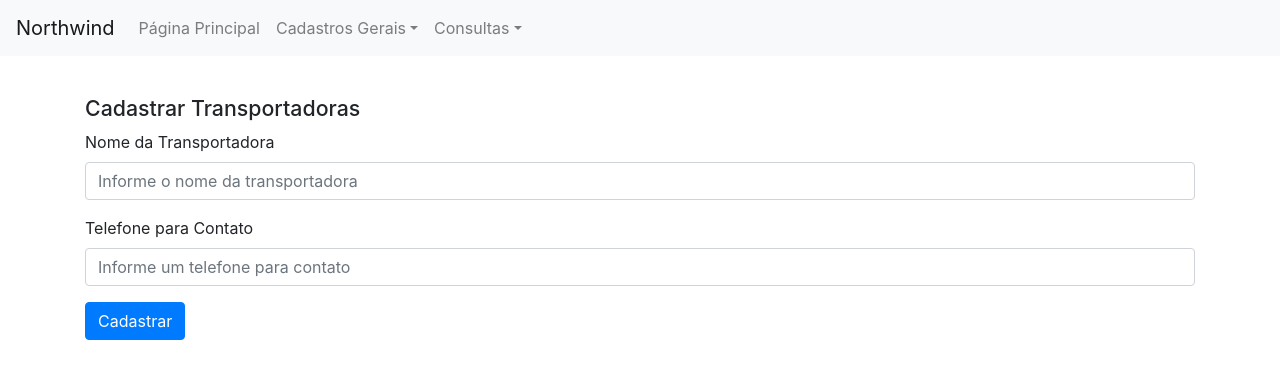
After one commit to EmilyFitzlaff/Desenvolvimento_WEB, a PHP site: page /cadastrar_transportadora.php in a window 1280 px wide. The commit adds this page. Shown: the top 379 px of the page. Run offline with PHP 8.4, Linux system fonts and the light colour scheme; data comes from the database, SQL or seed files in the repository; some libraries are stand-ins or nearby versions.

Commit message:
Realizado a configuração para cadastrado

```diff
--- /dev/null
+++ b/Trabalho Final/cadastrar_transportadora.php
@@ -0,0 +1,45 @@
+<?php
+    $title = "Cadastrar Transportadora";
+
+    require_once ('config/parameters.php');
+    require_once INCLUDES."/header.php";
+    require_once INCLUDES."/menu.php";
+    require_once CONFIG."/connection.php";
+    require_once CLASSE."/class_transportadora.php";
+    require_once CONFIG."/functions.php";
+
+    ListarTransportadoras();
+?>
+<div class="container">
+    <h1 class="titulo-principal">Cadastrar Transportadoras</h1>
+    <form method="POST">
+        <div class="form-group">
+            <label for="descricaoTransportadora">Nome da Transportadora</label>
+            <input type="text"
+                   class="form-control"
+                   id="descricaoTransportadora"
+                   placeholder="Informe o nome da transportadora" name="descricaoTransportadora"
+                   <?php
+                        if (isset($_GET['acao']) && $_GET['acao'] == 'alterar') {
+                            echo "value=";
+                    }
+                    ?>
+                    required>
+        </div>
+        <div class="form-group">
+            <label for="telefoneTransportadora">Telefone para Contato</label>
+            <input type="phone" class="form-control" id="telefoneTransportadora" placeholder="Informe um telefone para contato" name="telefoneTransportadora" required>
+        </div>
+        <button type="submit" class="btn btn-primary">Cadastrar</button>
+    </form>
+    <?php
+        if(isset($_POST['descricaoTransportadora']) && isset($_POST['telefoneTransportadora'])) {
+            $transportadora = new Transportadora;
+            $transportadora->CadastrarTransportadora($_POST['descricaoTransportadora'], $_POST['telefoneTransportadora']);
+
+            echo '<div class="alert alert-success" role="alert">
+                    Transportadora cadastrada com sucesso!
+                </div>';
+        }
+    ?>
+</div>
--- a/Trabalho Final/config/functions.php
+++ b/Trabalho Final/config/functions.php
@@ -8,4 +8,12 @@ function getMaxID($id_coluna, $nome_tabela) {
     return $max['max'];
 }
 
+function DeletarRegistro ($codigoRegistro, $nomeTabela, $colunaBD) {
+    $stmt = Conectar()->prepare("DELETE FROM " . $nomeTabela . "
+    WHERE " . $colunaBD . " = " . $codigoRegistro);
+
+    $stmt->execute();
+    header('location: transportadora.php');
+}
+
 ?>
--- a/Trabalho Final/config/parameters.php
+++ b/Trabalho Final/config/parameters.php
@@ -5,4 +5,5 @@
     define("INCLUDES",   dirname(__DIR__) ."/includes/");
     define("CLASSE",     dirname(__DIR__) ."/class/");
     define("BD",         dirname(__DIR__) ."/bd/");
+    define("CADASTROS",  dirname(__DIR__) ."/cadastros/");
 ?>
--- a/Trabalho Final/css/estilo.css
+++ b/Trabalho Final/css/estilo.css
@@ -29,6 +29,7 @@
 footer {
     height: 80px;
     background-color: rgba(0,0,0,.1);
+
 }
 
 footer p {
@@ -36,3 +37,7 @@ footer p {
     text-align: center;
     margin-bottom: 0px;
 }
+
+form {
+    margin-bottom: 20px;
+}
--- a/Trabalho Final/includes/menu.php
+++ b/Trabalho Final/includes/menu.php
@@ -25,7 +25,14 @@
             </li>
 
             <li class="nav-item dropdown">
-                <a class="nav-link dropdown-toggle" href="#" id="navbarDropdownMenuLink" role="button" data-toggle="dropdown" aria-haspopup="true" aria-expanded="false">Cadastros</a>
+                <a class="nav-link dropdown-toggle" href="#" id="navbarDropdownMenuLink" role="button" data-toggle="dropdown" aria-haspopup="true" aria-expanded="false">Cadastros Gerais</a>
+                <div class="dropdown-menu" aria-labelledby="navbarDropdownMenuLink">
+                    <a class="dropdown-item" href="cadastrar_transportadora.php">Transportadoras</a>
+                </div>
+            </li>
+
+            <li class="nav-item dropdown">
+                <a class="nav-link dropdown-toggle" href="#" id="navbarDropdownMenuLink" role="button" data-toggle="dropdown" aria-haspopup="true" aria-expanded="false">Consultas</a>
                 <div class="dropdown-menu" aria-labelledby="navbarDropdownMenuLink">
                     <a class="dropdown-item" href="transportadora.php">Transportadoras</a>
                 </div>
```
Also changed, not shown: Trabalho Final/transportadora.php (+10 -5 lines).
